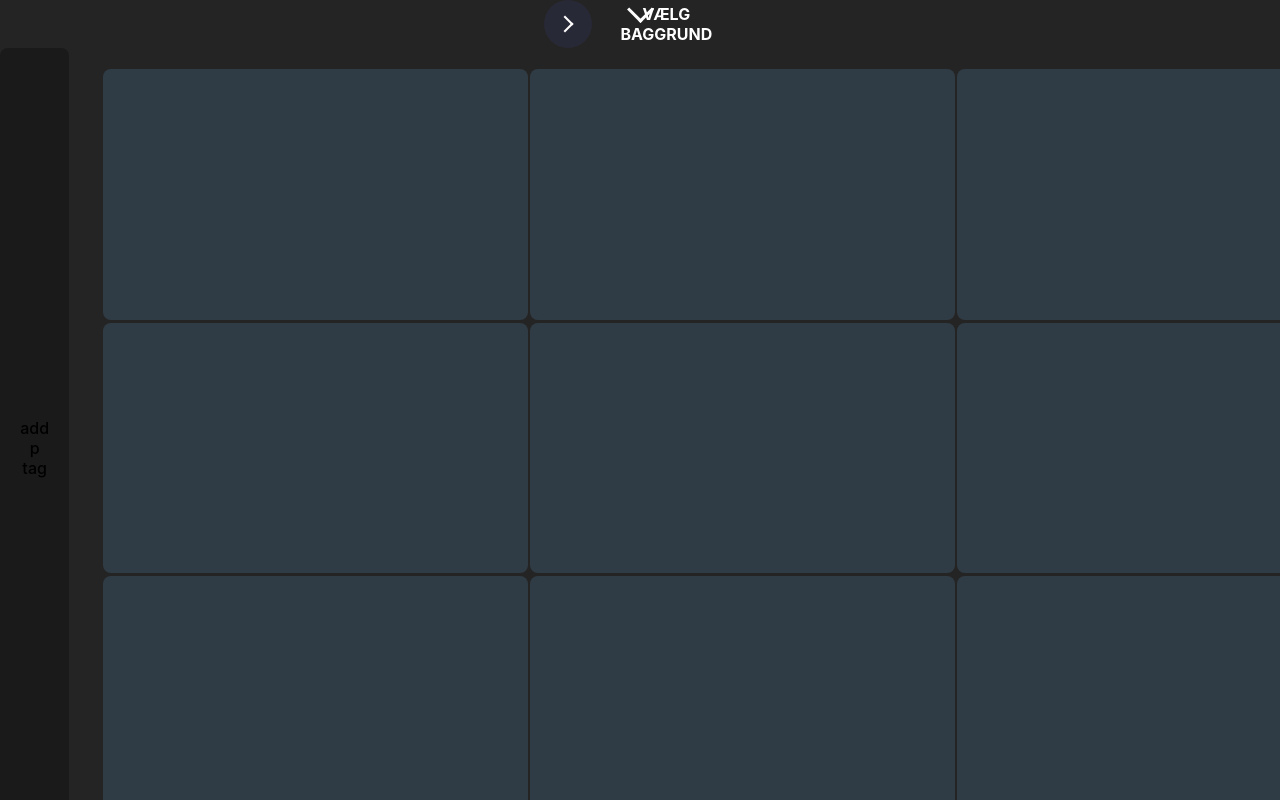
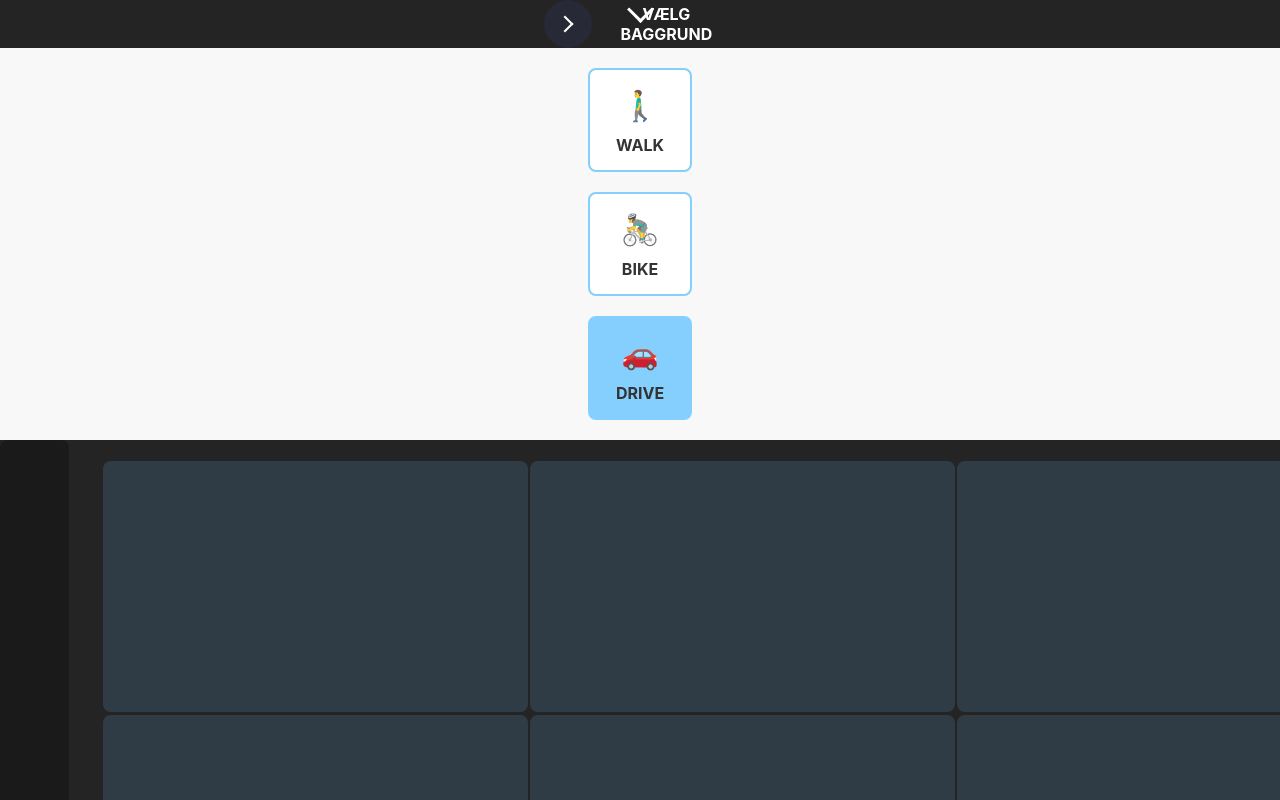
Before and after one commit to De-4-Data-Amigos/Portfolio-template-creator, a React (Vite) app in the folder Frontend/: page /editor in a window 1280 px wide. Shown: the top 800 px of the page. Built offline with nearby package versions, Linux system fonts and the light colour scheme.

Commit message:
wip toolbar new

```diff
--- /dev/null
+++ b/Frontend/src/assets/Toolbar.css
@@ -0,0 +1,42 @@
+.toolbar-container {
+    display: flex;
+    flex-direction: column; /* Ændret fra vandret til lodret */
+    justify-content: center;
+    align-items: center;
+    gap: 20px; /* Mere afstand mellem elementerne */
+    padding: 20px;
+    background-color: #f8f8f8;
+  }
+
+  .toolbar-option {
+    display: flex;
+    flex-direction: column;
+    justify-content: center;
+    align-items: center;
+    width: 100px;
+    height: 100px;
+    border: 2px solid #85cfff;
+    border-radius: 8px;
+    cursor: pointer;
+    transition: background-color 0.3s ease;
+    background-color: white;
+  }
+
+  .toolbar-option:hover {
+    background-color: #e0f4ff;
+  }
+
+  .toolbar-option.selected {
+    background-color: #85cfff;
+  }
+
+  .toolbar-icon {
+    font-size: 30px;
+  }
+
+  .toolbar-label {
+    font-size: 16px;
+    margin-top: 5px;
+    color: #333;
+    font-weight: bold;
+  }
--- /dev/null
+++ b/Frontend/src/components/Toolbar.jsx
@@ -0,0 +1,38 @@
+import React, { useState } from "react";
+import "../assets/Toolbar.css";
+
+const Toolbar = () => {
+  const [selected, setSelected] = useState("DRIVE");
+
+  const handleSelection = (mode) => {
+    setSelected(mode);
+  };
+
+  return (
+    <div className="toolbar-container">
+      <div
+        className={`toolbar-option ${selected === "WALK" ? "selected" : ""}`}
+        onClick={() => handleSelection("WALK")}
+      >
+        <div className="toolbar-icon">🚶‍♂️</div>
+        <div className="toolbar-label">WALK</div>
+      </div>
+      <div
+        className={`toolbar-option ${selected === "BIKE" ? "selected" : ""}`}
+        onClick={() => handleSelection("BIKE")}
+      >
+        <div className="toolbar-icon">🚴‍♂️</div>
+        <div className="toolbar-label">BIKE</div>
+      </div>
+      <div
+        className={`toolbar-option ${selected === "DRIVE" ? "selected" : ""}`}
+        onClick={() => handleSelection("DRIVE")}
+      >
+        <div className="toolbar-icon">🚗</div>
+        <div className="toolbar-label">DRIVE</div>
+      </div>
+    </div>
+  );
+};
+
+export default Toolbar;
--- a/Frontend/src/layouts/EditorLayout.jsx
+++ b/Frontend/src/layouts/EditorLayout.jsx
@@ -1,6 +1,7 @@
 import { Outlet } from 'react-router-dom';
 import Header from '../components/Header';
 import ChooseBackground from '../components/ChooseBackground';
+import Toolbar from '../components/Toolbar';
 
 function EditorLayout({ loggedIn, logout }) {
   return (
@@ -8,6 +9,7 @@ function EditorLayout({ loggedIn, logout }) {
       <Header loggedIn={loggedIn} logout={logout} />
       <div>{/* SPACER */}</div>
       <ChooseBackground /> {/* background chooser*/}
+      <Toolbar/> {/* toolbar */}
       <Outlet />
     </>
   );
```
